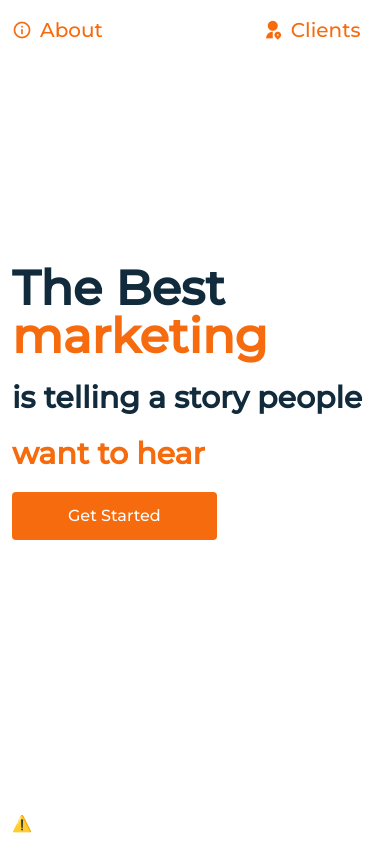
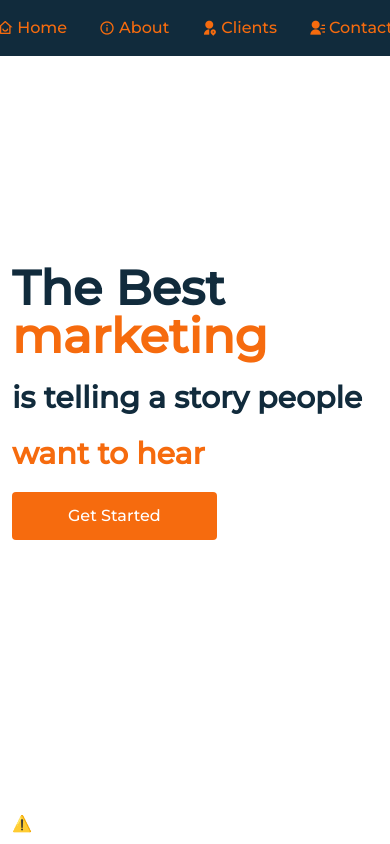
Before and after one commit to Sumitray1/tailwind-css-nebula, a React (Create React App) app: page / in a window 390 px wide. Shown: the top 844 px of the page. Built offline with nearby package versions, Linux system fonts and the light colour scheme; no server answers.

Commit message:
responsive done

```diff
--- a/src/components/Layout.js
+++ b/src/components/Layout.js
@@ -27,24 +27,24 @@ function Layout({ children }) {
   return (
     <div>
       {/* Footer */}
-      <div className="fixed top-0  left-0 right-0">
-        <div className="flex w-full justify-center ">
+      <div className="fixed top-0  left-0 right-0 mob:bg-primary">
+        <div className="flex  justify-center ">
           {menuItems.map((menu, index) => (
-            <div className="flex flex-col justify-end items-center">
+            <div className="flex flex-col justify-space items-center ">
               {/* {location.pathname === menu.path && (
                 <div className="h-10 w-20 bg-primary rounded-t-full  text-center pt-3">
                   <i className={`${menu.icon} text-white text-xl  `}></i>
                 </div>
               )} */}
               <div
-                className={`px-20 bg-red py-4   ${index === 0 && "rounded-l"} ${
+                className={`px-20 bg-red py-4  mob:px-4  ${index === 0 && "rounded-l"} ${
                   index === menuItems.length - 1 && "rounded-r"
                 }
-                flex items-center justify-center space-x-2`}
+                flex items-center justify-center space-x-2 mob:space-x-1`}
               >
-                <i className={`${menu.icon} text-secondary text-xl  `}></i>
+                <i className={`${menu.icon} text-secondary text-xl  mob:text-base `}></i>
 
-                <Link to={menu.path} className="text-secondary text-xl">
+                <Link to={menu.path} className="text-secondary text-xl mob:text-base">
                   {menu.title}
                 </Link>
               </div>
@@ -53,7 +53,7 @@ function Layout({ children }) {
         </div>
       </div>
       {/* content */}
-      <div className="content">{children}</div>
+      <div className=" ">{children}</div>
     </div>
   );
 }
```
